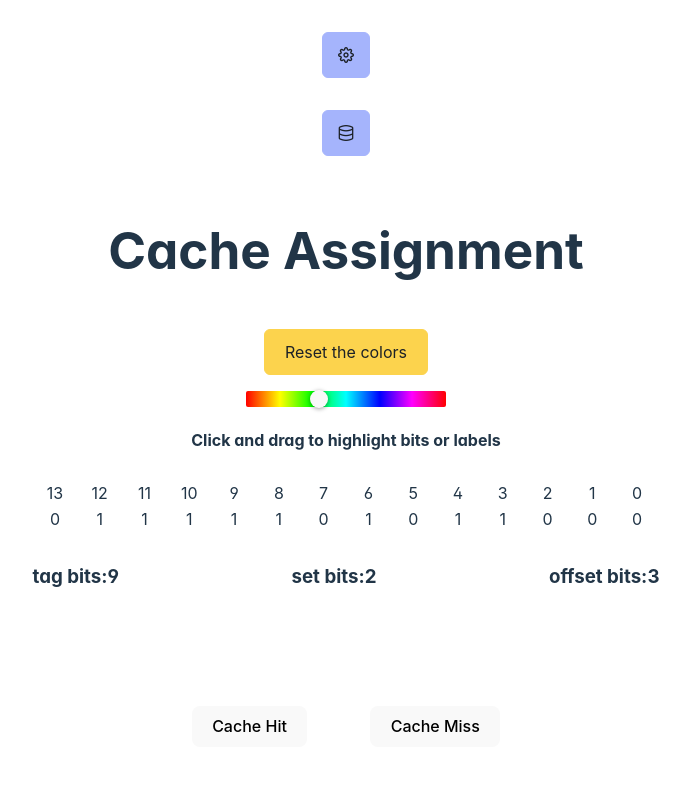
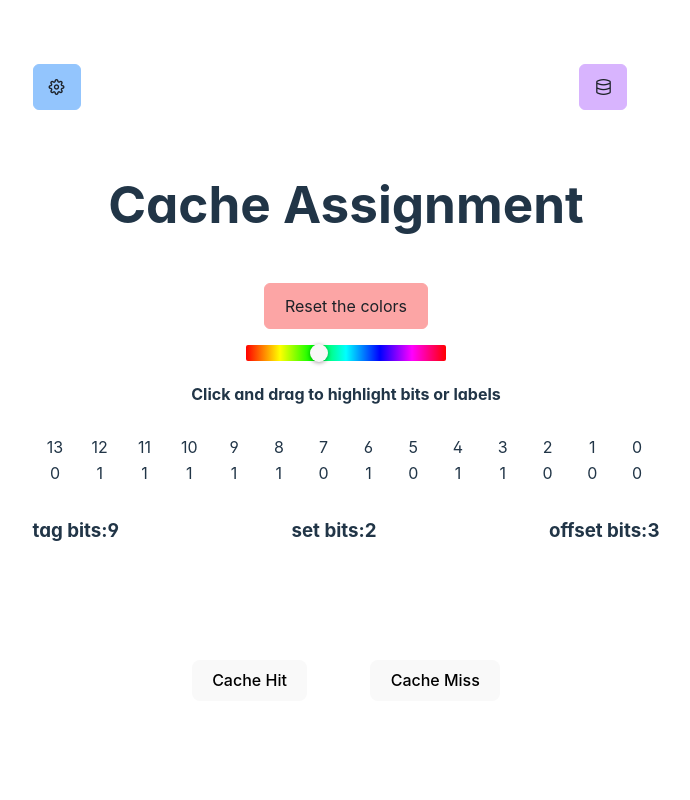
Before and after one commit to MahmoodSeoud/cache-hit-miss, a React (Vite) app: page / in a window 1280 px wide. Shown: the top 800 px of the page, without its empty margins (294-984 px from the left). Built offline with nearby package versions, Linux system fonts and the light colour scheme.

Commit message:
styling and colors

```diff
--- a/src/App.tsx
+++ b/src/App.tsx
@@ -527,6 +527,7 @@ function App() {
   return (
     <>
       <Toast ref={toast} />
+    <div style={{ display: 'flex', justifyContent:'space-between', alignItems:'center'  }}>
 
         <Settings
           maxAddress={maxAddress}
@@ -545,6 +546,7 @@ function App() {
           tag={tag}
           changedSet={changedSet}
         />
+      </div>
 
       <h1>Cache Assignment</h1>
       <div className='logAssignmentWrapper'>
@@ -552,7 +554,7 @@ function App() {
           <div className="input-buttons">
 
             <Button
-              severity='warning'
+              severity='danger'
               onClick={resetColors}
               style={{ margin: '1rem' }}
             >
--- a/src/components/Log/Log.css
+++ b/src/components/Log/Log.css
@@ -12,7 +12,7 @@
 }
 
 .log:hover {
-    background-color: blue;
+    background-color: rgb(118, 118, 154);
     transform: scale(1.05); /* Add scale effect on hover */
     box-shadow: 0 8px 16px 0 rgba(0, 0, 0, 0.2); /* Increase shadow size on hover */
     cursor: pointer;
--- a/src/components/Log/Log.tsx
+++ b/src/components/Log/Log.tsx
@@ -51,7 +51,11 @@ export default function Log({ log, tag, changedSet }: ILogProps) {
                 ))}
 
             </Sidebar >
-            <Button icon="pi pi-database" onClick={() => setVisible(true)} />
+            <Button
+            icon="pi pi-database"
+             onClick={() => setVisible(true)}
+             severity='help'
+             />
 
         </div>
     );
--- a/src/components/Settings/Settings.tsx
+++ b/src/components/Settings/Settings.tsx
@@ -108,7 +108,11 @@ export default function Settings({
     return (
         <>
             <div className="settings-window">
-                <Button icon="pi pi-cog" onClick={() => setShowSettings(true)} />
+                <Button
+                icon="pi pi-cog"
+                 onClick={() => setShowSettings(true)}
+                 severity="info"
+                 />
                 <Sidebar
                     visible={showSettings}
                     onHide={() => setShowSettings(false)}
```
Lines whose indentation alone changed are shown as unchanged.
